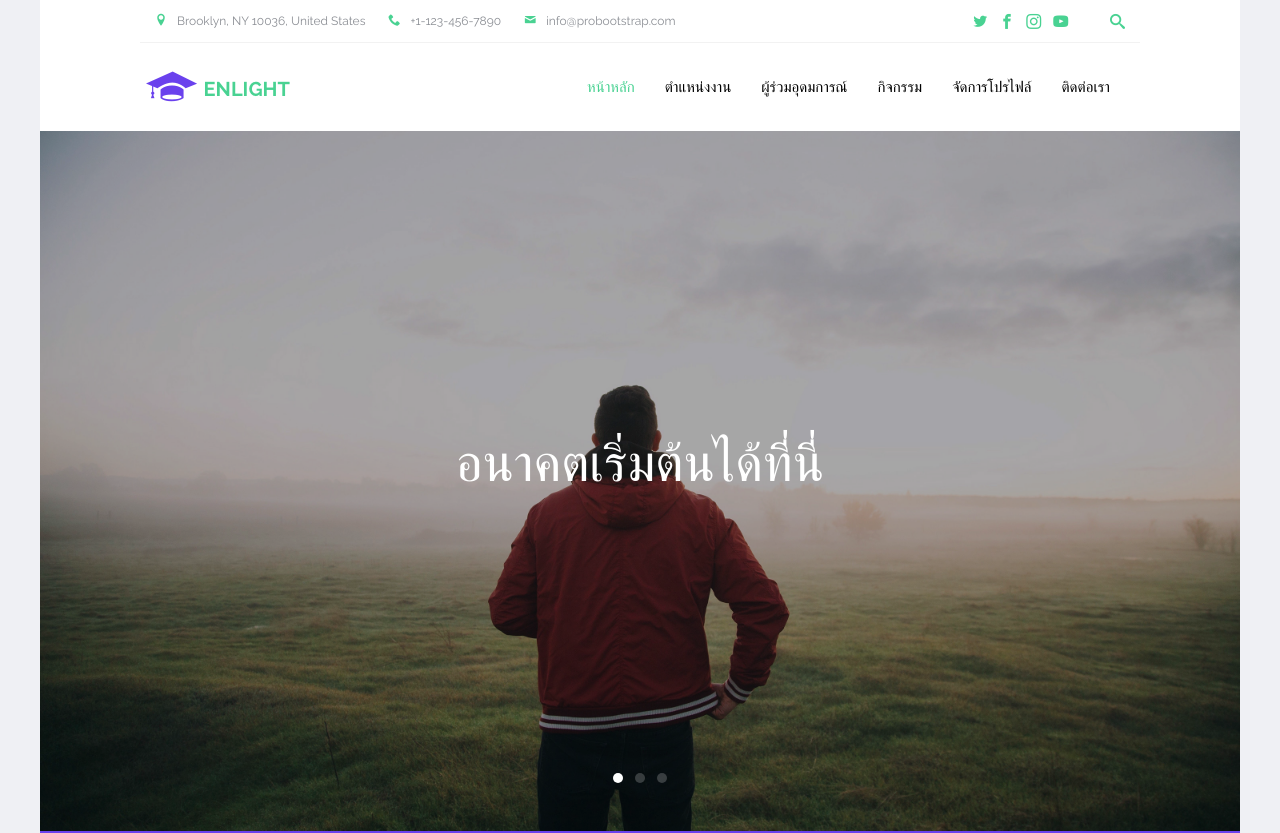
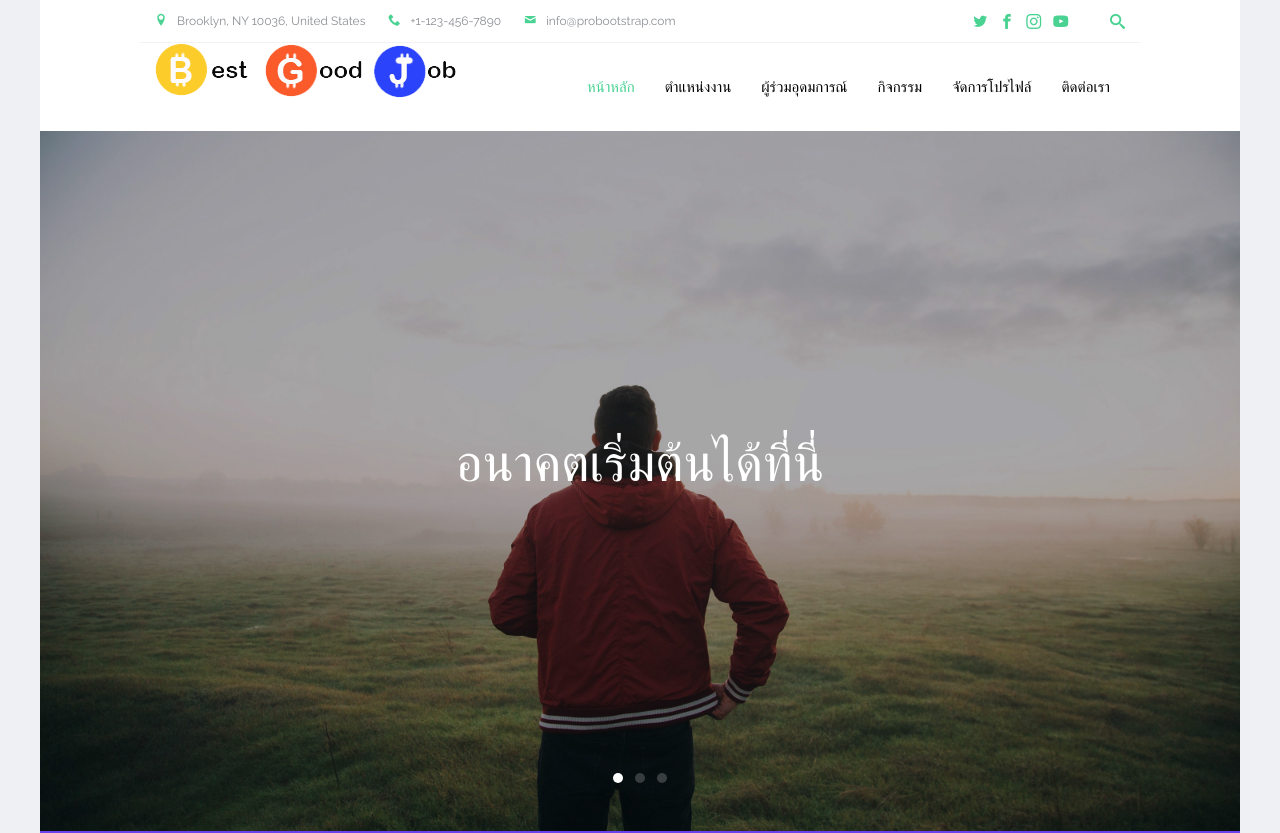
Before and after one commit to nattakit325/best-good-job, a website: page index.html in a window 1280 px wide. Shown: the top 833 px of the page. Drawn offline with nearby package versions, Linux system fonts and the light colour scheme; files whose address does not match are found by name.

Commit message:
up logo
up logo

```diff
--- a/css/style.css
+++ b/css/style.css
@@ -451,7 +451,7 @@ a:hover, a:focus, a:active {
   padding-bottom: 0 !important;
   font-size: 30px;
   text-transform: uppercase;
-  background: url(../img/logo.png) no-repeat left 100%;
+  background: url(../img/logoo.png) no-repeat left 100%;
   top: 24px;
   position: relative;
   width: 160px;
@@ -479,7 +479,7 @@ a:hover, a:focus, a:active {
     position: relative;
     width: 160px;
     height: 43px;
-    background: url(../img/logo@2x.png) no-repeat left 100%;
+    background: url(../img/logoo.png) no-repeat left 100%;
     background-size: cover;
   }
 }
--- a/index.html
+++ b/index.html
@@ -69,7 +69,7 @@
               <span class="icon-bar"></span>
               <span class="icon-bar"></span>
             </button>
-            <a class="navbar-brand" href="index.html" title="ProBootstrap:Enlight">Enlight</a>
+              <img src="img/logoo.png" alt="Free Bootstrap Template by ProBootstrap.com">
           </div>
 
           <div id="navbar-collapse" class="navbar-collapse collapse">
```
Also changed, not shown: img/logoo.png (added).
